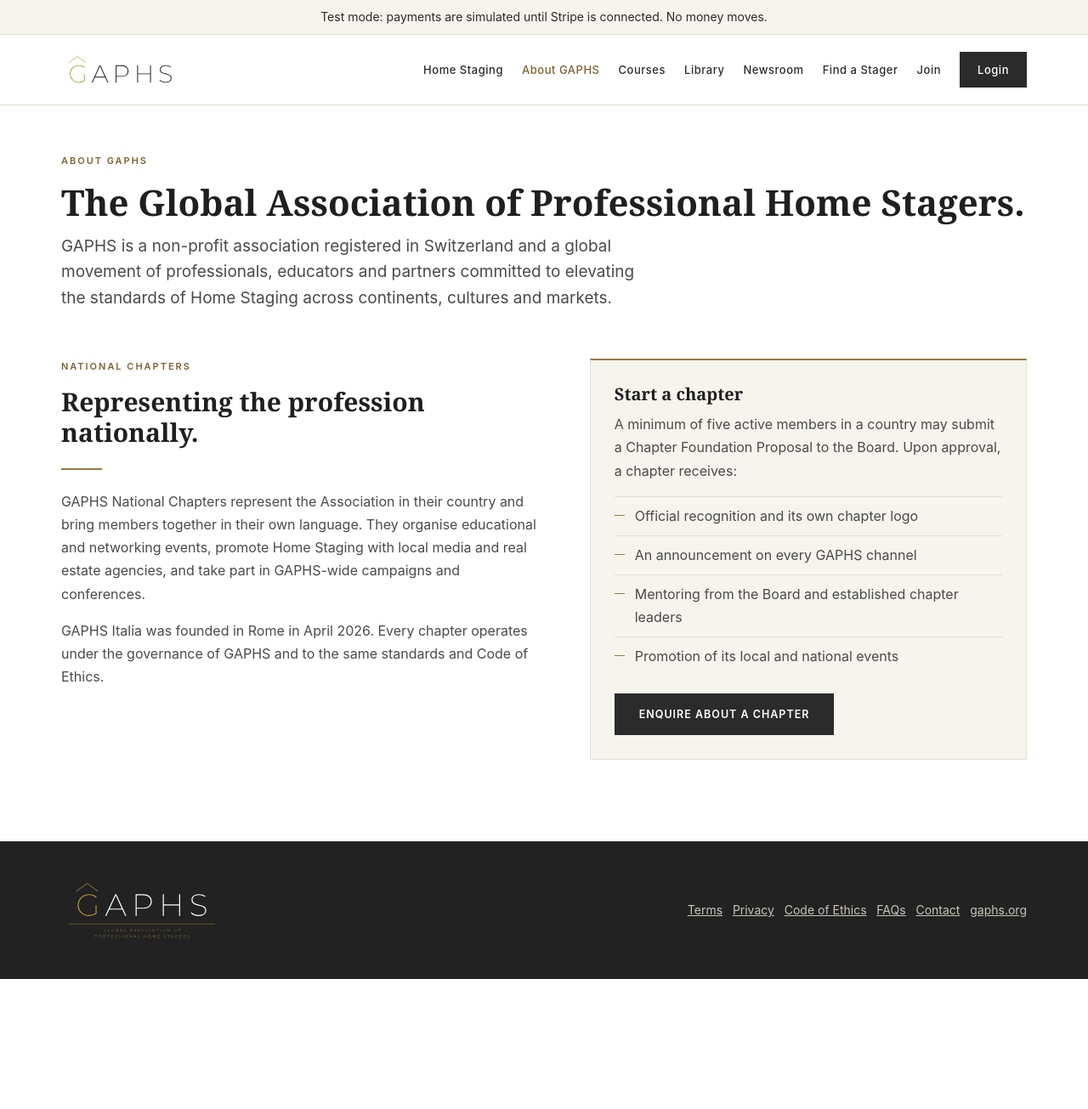
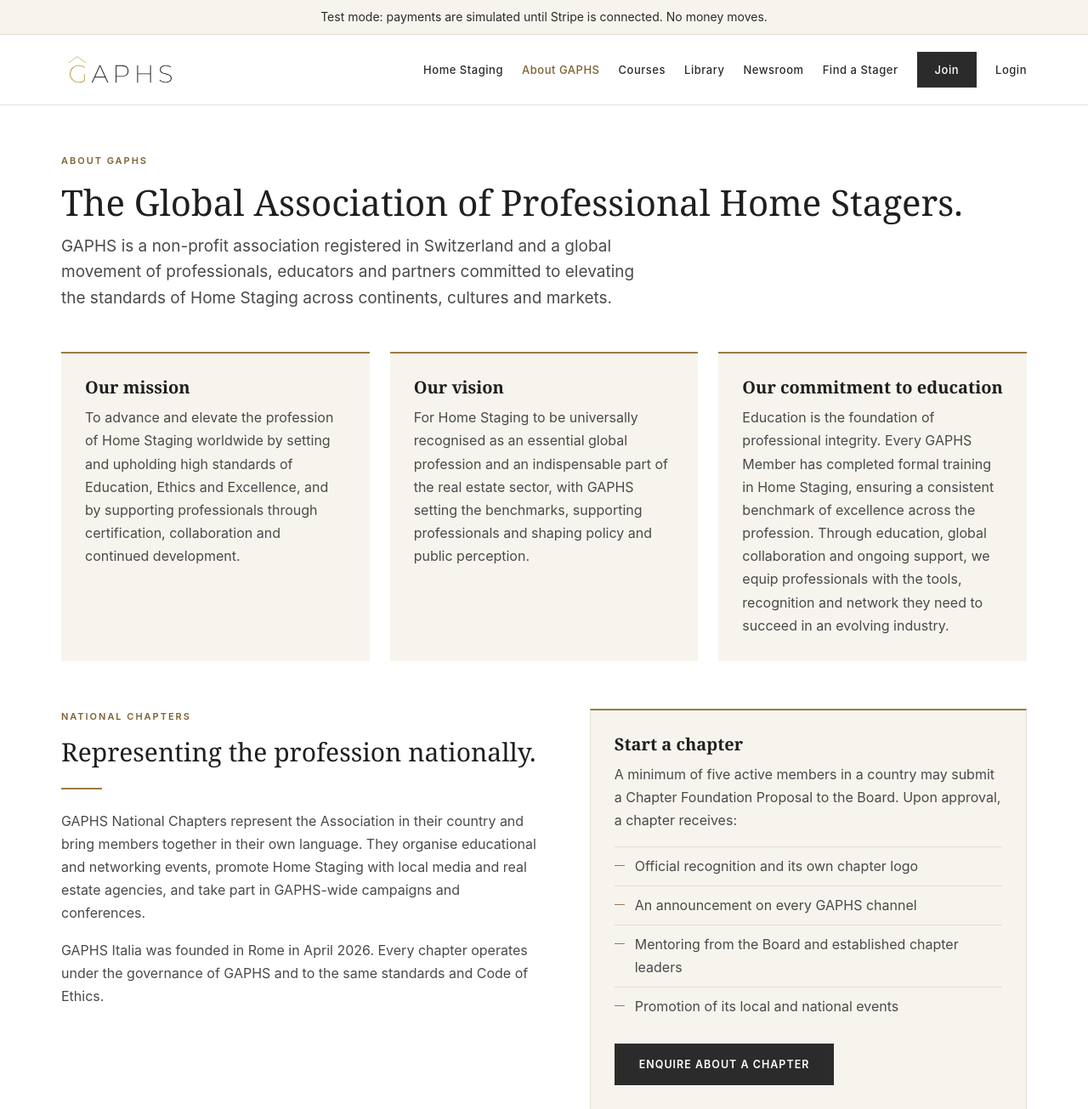
Before and after one commit to palomaharri/gaphs-membership, a Flask app: page /about in a window 1280 px wide. Shown: the top 1305 px of the page at 85% size. Before the commit the page ends 1152 px from the top, so only its background shows below. Run offline with Flask 3, Linux system fonts and the light colour scheme; data comes from the database, SQL or seed files in the repository.

Commit message:
Homepage: remove ®, mission/vision/commitment moved to About GAPHS, details aligned with option B mock-up
Co-Authored-By: Claude Opus 5.5 <noreply@anthropic.com>
Claude-Session: https://claude.ai/code/session_015VSmSup3VMbUvLgB3ie9T4

```diff
--- a/static/css/site.css
+++ b/static/css/site.css
@@ -258,3 +258,8 @@ a{color:var(--gold-deep)}a:hover{color:var(--ink)}
 .band-ivory{background:var(--sage)}
 .nav a.btn,.hdr .nav a.btn{background:var(--ink,#2B2B2B);border:1px solid var(--ink,#2B2B2B);color:#FFFFFF;padding:9px 20px;min-height:0;text-transform:none;letter-spacing:.04em;font-size:13px}
 .nav a.btn:hover,.hdr .nav a.btn:hover{background:#000000;color:#FFFFFF}
+.about-pillars{display:grid;grid-template-columns:repeat(auto-fit,minmax(280px,1fr));gap:24px}
+.about-pillar{background:var(--sage);border-top:2px solid var(--gold);padding:28px}
+.about-pillar h3{margin:0 0 10px}
+.about-pillar p{margin:0;line-height:1.7}
+h1,h2{font-weight:500}
--- a/templates/_menu.html
+++ b/templates/_menu.html
@@ -14,6 +14,6 @@
 <button class="linklike" type="submit">Log out</button>
 </form>
 {% else %}
-<a href="{{ url_for('auth.join') }}" class="{{ 'on' if ep == 'auth.join' }}">Join</a>
-<a class="btn small" href="{{ url_for('auth.login') }}" style="color:#FFFFFF">Login</a>
+<a class="btn small" href="{{ url_for('auth.join') }}" style="color:#FFFFFF">Join</a>
+<a href="{{ url_for('auth.login') }}" class="{{ 'on' if ep == 'auth.login' }}">Login</a>
 {% endif %}
--- a/templates/about.html
+++ b/templates/about.html
@@ -6,6 +6,23 @@
   <div class="eyebrow">About GAPHS</div>
   <h1>The Global Association of Professional Home Stagers.</h1>
   <p class="lead">GAPHS is a non-profit association registered in Switzerland and a global movement of professionals, educators and partners committed to elevating the standards of Home Staging across continents, cultures and markets.</p>
+
+  <section style="margin-top:48px">
+    <div class="about-pillars">
+      <div class="about-pillar">
+        <h3>Our mission</h3>
+        <p>To advance and elevate the profession of Home Staging worldwide by setting and upholding high standards of Education, Ethics and Excellence, and by supporting professionals through certification, collaboration and continued development.</p>
+      </div>
+      <div class="about-pillar">
+        <h3>Our vision</h3>
+        <p>For Home Staging to be universally recognised as an essential global profession and an indispensable part of the real estate sector, with GAPHS setting the benchmarks, supporting professionals and shaping policy and public perception.</p>
+      </div>
+      <div class="about-pillar">
+        <h3>Our commitment to education</h3>
+        <p>Education is the foundation of professional integrity. Every GAPHS Member has completed formal training in Home Staging, ensuring a consistent benchmark of excellence across the profession. Through education, global collaboration and ongoing support, we equip professionals with the tools, recognition and network they need to succeed in an evolving industry.</p>
+      </div>
+    </div>
+  </section>
 
   <section class="about-chapters" style="margin-top:56px">
     <div class="split">
```
Also changed, not shown: templates/home.html (+12 -15 lines).
